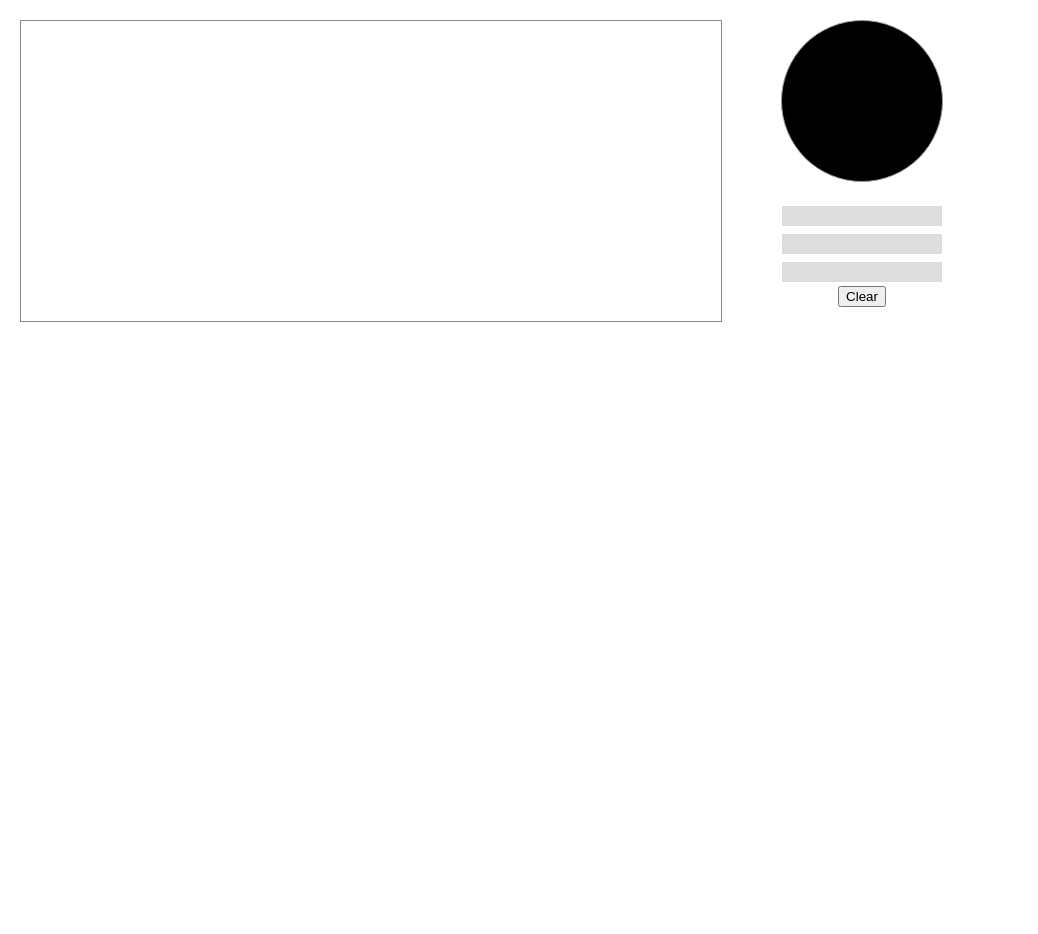
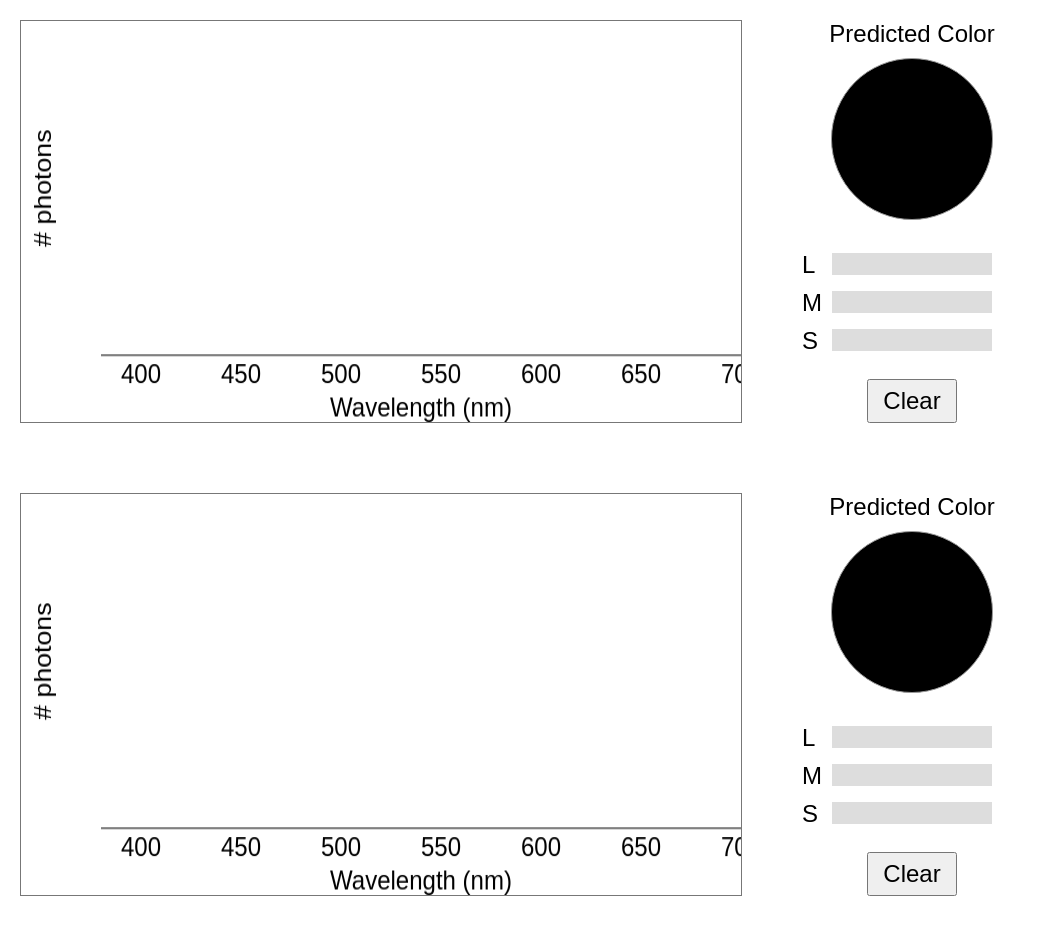
Before and after one commit to annakosov/applylab.github.io, a plain HTML site: page metamer_applet.html in a window 1280 px wide. Shown: the whole page, without its empty margins (0-1038 px from the left). Before the commit the page ends 800 px from the top, so only its background shows below. Drawn offline with Linux system fonts and the light colour scheme.

Commit message:
Update metamer_applet.html

```diff
--- a/metamer_applet.html
+++ b/metamer_applet.html
@@ -2,117 +2,178 @@
 <html>
 <head>
 <meta charset="utf-8">
-<title>Spectrum Drawer</title>
+<title>Metamer Spectrum Drawer</title>
 
 <style>
+
 body{
 font-family:sans-serif;
+font-size:18pt;
 margin:20px;
 }
 
-#layout{
+.demo{
 display:flex;
-gap:30px;
+gap:40px;
+margin-bottom:70px;
 }
 
-#right{
-width:220px;
+canvas{
+border:1px solid #777;
+}
+
+.right{
 display:flex;
 flex-direction:column;
 align-items:center;
+width:260px;
 }
 
-#patch{
+.patchTitle{
+margin-bottom:10px;
+}
+
+.patch{
 width:160px;
 height:160px;
 border-radius:50%;
 background:black;
-margin-bottom:20px;
 border:1px solid #999;
+margin-bottom:25px;
 }
 
 .bar{
 width:160px;
-height:20px;
-margin:4px 0;
+height:22px;
 background:#ddd;
+margin:8px 0;
 position:relative;
 }
 
-.barFill{
+.fill{
 height:100%;
 width:0%;
 }
 
-#R{background:red;}
-#G{background:green;}
-#B{background:blue;}
+.barLabel{
+position:absolute;
+left:-30px;
+top:-2px;
+font-size:18pt;
+}
 
-canvas{
-border:1px solid #888;
+#rbar1,#rbar2{background:red}
+#gbar1,#gbar2{background:green}
+#bbar1,#bbar2{background:blue}
+
+button{
+font-size:18pt;
+margin-top:20px;
+padding:6px 14px;
 }
+
 </style>
 </head>
 
 <body>
 
-<div id="layout">
+<div class="demo">
 
-<canvas id="spec" width="700" height="300"></canvas>
+<canvas id="spec1" width="720" height="360"></canvas>
 
-<div id="right">
-<div id="patch"></div>
+<div class="right">
 
-<div class="bar"><div id="R" class="barFill"></div></div>
-<div class="bar"><div id="G" class="barFill"></div></div>
-<div class="bar"><div id="B" class="barFill"></div></div>
+<div class="patchTitle">Predicted Color</div>
+<div id="patch1" class="patch"></div>
 
-<button id="clear">Clear</button>
+<div class="bar"><span class="barLabel">L</span><div id="rbar1" class="fill"></div></div>
+<div class="bar"><span class="barLabel">M</span><div id="gbar1" class="fill"></div></div>
+<div class="bar"><span class="barLabel">S</span><div id="bbar1" class="fill"></div></div>
+
+<button onclick="clearSpectrum(1)">Clear</button>
+
+</div>
 </div>
 
+
+<div class="demo">
+
+<canvas id="spec2" width="720" height="360"></canvas>
+
+<div class="right">
+
+<div class="patchTitle">Predicted Color</div>
+<div id="patch2" class="patch"></div>
+
+<div class="bar"><span class="barLabel">L</span><div id="rbar2" class="fill"></div></div>
+<div class="bar"><span class="barLabel">M</span><div id="gbar2" class="fill"></div></div>
+<div class="bar"><span class="barLabel">S</span><div id="bbar2" class="fill"></div></div>
+
+<button onclick="clearSpectrum(2)">Clear</button>
+
 </div>
+</div>
+
 
 <script>
 
-// canvas
-const canvas = document.getElementById("spec");
-const ctx = canvas.getContext("2d");
+const wlMin=380;
+const wlMax=700;
 
-const W = canvas.width;
-const H = canvas.height;
+const width=720;
+const leftMargin=80;
 
-const wlMin = 380;
-const wlMax = 700;
-const N = W;
+let demos={};
 
-let spectrum = new Array(N).fill(0);
+initDemo(1);
+initDemo(2);
 
-let drawing = false;
+function initDemo(id){
+
+let canvas=document.getElementById("spec"+id);
+let ctx=canvas.getContext("2d");
+
+const H=canvas.height-60;
+const N=width-leftMargin;
+
+const plotTop=0;
+const plotBottom=H;
+const plotHeight=plotBottom-plotTop;
+
+let spectrum=new Array(N).fill(0);
+
+let wl=[];
+for(let i=0;i<N;i++)
+wl[i]=wlMin+(wlMax-wlMin)*i/(N-1);
 
 
-// approximate cone sensitivities
-function gauss(x,mu,s){
-return Math.exp(-(x-mu)**2/(2*s*s));
+function gauss(x,m,s){
+let d=x-m;
+return Math.exp(-(d*d)/(2*s*s));
 }
 
-let L = [];
-let M = [];
-let S = [];
-let wavelengths=[];
+let L=[],M=[],S=[];
 
 for(let i=0;i<N;i++){
 
-let wl = wlMin + (wlMax-wlMin)*i/(N-1);
-wavelengths.push(wl);
+let w=wl[i];
 
-L.push(gauss(wl,560,40));
-M.push(gauss(wl,530,35));
-S.push(gauss(wl,420,25));
+L[i]=gauss(w,564,40)+0.3*gauss(w,530,25);
+M[i]=gauss(w,534,38);
+S[i]=gauss(w,420,20);
 
 }
 
+normalize(L);
+normalize(M);
+normalize(S);
 
-// wavelength → RGB for spectrum fill
+function normalize(a){
+let s=a.reduce((p,c)=>p+c,0);
+for(let i=0;i<a.length;i++) a[i]/=s;
+}
+
+
 function wavelengthToRGB(w){
 
 let r=0,g=0,b=0;
@@ -124,66 +185,82 @@ else if(w<580){r=(w-510)/(580-510);g=1;}
 else if(w<645){r=1;g=-(w-645)/(645-580);}
 else{r=1;}
 
-return [r,g,b];
+return[r,g,b];
+
 }
 
 
-// drawing spectrum
 function drawSpectrum(){
 
-ctx.clearRect(0,0,W,H);
+ctx.clearRect(0,0,width,canvas.height);
 
 for(let i=0;i<N;i++){
 
-let val = spectrum[i];
-let y = H*(1-val);
+let val=spectrum[i];
+let y=plotTop+plotHeight*(1-val);
 
-let wl = wavelengths[i];
-let rgb = wavelengthToRGB(wl);
+let rgb=wavelengthToRGB(wl[i]);
 
 ctx.fillStyle=`rgb(${rgb[0]*255},${rgb[1]*255},${rgb[2]*255})`;
-ctx.fillRect(i,y,1,H-y);
+
+ctx.fillRect(i+leftMargin,y,1,plotBottom-y);
 
 }
 
-// axes
 ctx.strokeStyle="black";
 ctx.beginPath();
-ctx.moveTo(0,H);
-ctx.lineTo(W,H);
+ctx.moveTo(leftMargin,plotBottom);
+ctx.lineTo(width,plotBottom);
 ctx.stroke();
 
+ctx.save();
+
+ctx.font="18pt sans-serif";
 ctx.fillStyle="black";
-ctx.font="12px sans-serif";
+ctx.textAlign="center";
 
-for(let wl=380;wl<=700;wl+=40){
+for(let w=400;w<=700;w+=50){
 
-let x=(wl-380)/(700-380)*W;
-ctx.fillText(wl,x-10,H+15);
+let x=leftMargin+(w-380)/(700-380)*N;
+ctx.fillText(w,x,plotBottom+25);
 
 }
+
+ctx.fillText("Wavelength (nm)",leftMargin+N/2,canvas.height-5);
+
+ctx.restore();
+
+ctx.save();
+
+ctx.translate(30,plotTop+plotHeight/2);
+ctx.rotate(-Math.PI/2);
+ctx.textAlign="center";
+ctx.font="18pt sans-serif";
+ctx.fillStyle="black";
+ctx.fillText("# photons",0,0);
+
+ctx.restore();
 
 computeColor();
 
 }
 
 
-// LMS integration
 function computeColor(){
 
-let Lresp=0,Mresp=0,Sresp=0;
+let Lr=0,Mr=0,Sr=0;
 
 for(let i=0;i<N;i++){
 
-let val=spectrum[i];
+let v=spectrum[i];
 
-Lresp+=val*L[i];
-Mresp+=val*M[i];
-Sresp+=val*S[i];
+Lr+=v*L[i];
+Mr+=v*M[i];
+Sr+=v*S[i];
 
 }
 
-let LMS=[Lresp,Mresp,Sresp];
+let LMS=[Lr,Mr,Sr];
 
 let Mmat=[
 [4.47,-3.59,0.12],
@@ -201,13 +278,12 @@ rgb=rgb.map(v=>Math.max(v,0));
 
 let lum=LMS[0]+LMS[1]+LMS[2];
 
-let maxv=Math.max(...rgb);
-if(maxv>0) rgb=rgb.map(v=>v/maxv);
+let m=Math.max(...rgb);
+
+if(m>0) rgb=rgb.map(v=>v/m);
 
 rgb=rgb.map(v=>v*lum);
-
-rgb=rgb.map(v=>Math.sqrt(v)); // gamma
-
+rgb=rgb.map(v=>Math.sqrt(v));
 rgb=rgb.map(v=>Math.min(v,1));
 
 updateUI(rgb);
@@ -215,58 +291,98 @@ updateUI(rgb);
 }
 
 
-// update patch + bars
 function updateUI(rgb){
 
-let patch=document.getElementById("patch");
-patch.style.background=`rgb(${rgb[0]*255},${rgb[1]*255},${rgb[2]*255})`;
+document.getElementById("patch"+id).style.background=
+`rgb(${rgb[0]*255},${rgb[1]*255},${rgb[2]*255})`;
 
-document.getElementById("R").style.width=(rgb[0]*100)+"%";
-document.getElementById("G").style.width=(rgb[1]*100)+"%";
-document.getElementById("B").style.width=(rgb[2]*100)+"%";
+document.getElementById("rbar"+id).style.width=(rgb[0]*100)+"%";
+document.getElementById("gbar"+id).style.width=(rgb[1]*100)+"%";
+document.getElementById("bbar"+id).style.width=(rgb[2]*100)+"%";
 
 }
 
 
-// mouse drawing
-canvas.addEventListener("mousedown",e=>{
+// drawing logic
+
+let drawing=false;
+let mouseDown=false;
+let lastX=null;
+
+document.addEventListener("mousedown",()=>{
+mouseDown=true;
+});
+
+document.addEventListener("mouseup",()=>{
+mouseDown=false;
+drawing=false;
+lastX=null;
+});
+
+canvas.addEventListener("mousemove",e=>{
+
+if(!mouseDown) return;
+
 drawing=true;
 draw(e);
+
 });
 
-canvas.addEventListener("mouseup",()=>drawing=false);
-
-canvas.addEventListener("mousemove",draw);
 
 function draw(e){
 
-if(!drawing) return;
+let rect=canvas.getBoundingClientRect();
 
-let rect=canvas.getBoundingClientRect();
-let x=Math.floor(e.clientX-rect.left);
+let x=Math.floor(e.clientX-rect.left-leftMargin);
 let y=e.clientY-rect.top;
 
 if(x<0||x>=N) return;
 
-let val=1-y/H;
+if(y<plotTop) y=plotTop;
+if(y>plotBottom) y=plotBottom;
+
+let val=1-(y-plotTop)/plotHeight;
+
 val=Math.max(0,Math.min(1,val));
 
+if(lastX!==null){
+
+let dx=x-lastX;
+
+for(let k=1;k<=Math.abs(dx);k++){
+
+let xi=lastX+Math.sign(dx)*k;
+let t=k/Math.abs(dx);
+
+let yi=spectrum[lastX]*(1-t)+val*t;
+
+if(xi>=0&&xi<N)
+spectrum[xi]=yi;
+
+}
+
+}
+
 spectrum[x]=val;
+lastX=x;
+
+drawSpectrum();
+
+}
+
+demos[id]={drawSpectrum,spectrum};
 
 drawSpectrum();
 
 }
 
 
-// clear button
-document.getElementById("clear").onclick=()=>{
-spectrum.fill(0);
-drawSpectrum();
-};
+function clearSpectrum(id){
 
+demos[id].spectrum.fill(0);
+demos[id].drawSpectrum();
 
-// initial draw
-drawSpectrum();
+}
 
 </script>
 
```
